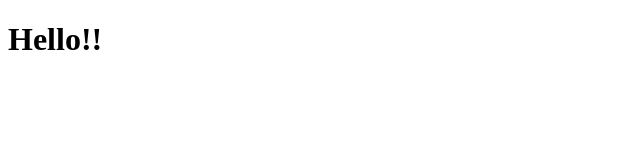
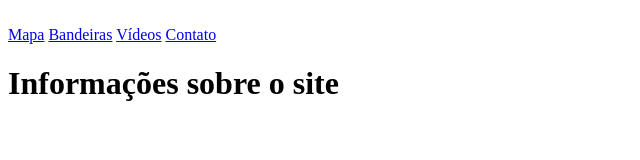
Before and after one commit to ryukendo1522/discoveringBrazil, a plain HTML site: page index.html in a window 1280 px wide. Shown: the whole page, without its empty margins (0-640 px from the left). Drawn offline with Linux system fonts and the light colour scheme.

Commit message:
updated home page

```diff
--- a/index.html
+++ b/index.html
@@ -3,9 +3,20 @@
 <head>
   <meta charset="UTF-8">
   <meta name="viewport" content="width=device-width, initial-scale=1.0">
-  <title>Home - DiscoveringBrazil</title>
+  <title>Home</title>
 </head>
+<header class="header">
+  <img class="header-image" src="" alt="">
+  <nav class="header-menu">
+
+    <a class="header-menu-item" href="map.html">Mapa</a>
+    <a class="header-menu-item" href="flags.html">Bandeiras</a>
+    <a class="header-menu-item" href="playlist.html">Vídeos</a>
+    <a class="header-menu-item" href="contact.html">Contato</a>
+
+  </nav>
+</header>
 <body>
-  <h1>Hello!!</h1>
+  <h1>Informações sobre o site</h1>
 </body>
 </html>
```
